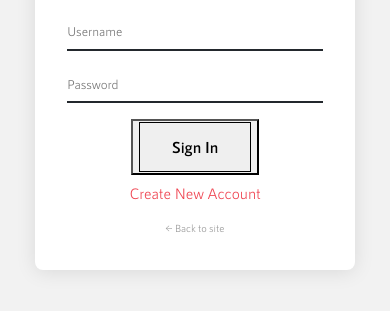
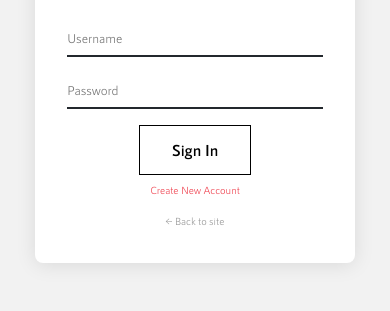
Before and after one commit to BLOORAID-SOR-SERVICE/PROVEN-Bank-GOUROU, a website: page site/profile/login.html in a window 390 px wide. Shown: the part 353-664 px from the top of the page. Drawn offline with Linux system fonts and the light colour scheme.

Commit message:
getsion responsive 5

```diff
--- a/site/assets/css/custom.css
+++ b/site/assets/css/custom.css
@@ -12,10 +12,10 @@
 .form-col{width:100%;margin-bottom:1rem}
 .form-col>input[type=email],.form-col>input[type=number],.form-col>input[type=tel],.form-col>input[type=text],.form-col>select{border-bottom:2px solid #23282d}
 .button{display:inline-block}
-.button>a,.button>button{display:inline-block;font-size:2rem;padding:1em 2em;text-align:center;-webkit-transition:.4s;transition:.4s;border:1px solid #ef4350;color:#ef4350;background:0 0;line-height:1;white-space:nowrap;font-weight:600;text-decoration:none!important;-webkit-transition:.3s;transition:.3s}
-.button>a:hover,.button>button:hover{background:#ef4350;color:#fff}
-.black.button>a,.black.button>button{color:#000;border-color:#000}
-.black.button>a:hover,.black.button>button:hover{background:#000;color:#fff}
+.button>a,.button>button,button.button{display:inline-block;font-size:2rem;padding:1em 2em;text-align:center;-webkit-transition:.4s;transition:.4s;border:1px solid #ef4350;color:#ef4350;background:0 0;line-height:1;white-space:nowrap;font-weight:600;text-decoration:none!important;cursor:pointer;font-family:inherit;-webkit-transition:.3s;transition:.3s}
+.button>a:hover,.button>button:hover,button.button:hover{background:#ef4350;color:#fff}
+.black.button>a,.black.button>button,button.black.button{color:#000;border-color:#000}
+.black.button>a:hover,.black.button>button:hover,button.black.button:hover{background:#000;color:#fff}
 .color-red{color:#ef4350}
 .header-online-banking__login-form{display:none;position:absolute;top:100%;right:0;background:#fff;padding:2rem;border-radius:1rem;box-shadow:0 4px 20px rgba(0,0,0,.15);z-index:999;min-width:28rem}
 .header-online-banking:hover .header-online-banking__login-form{display:block}
--- a/site/profile/login.html
+++ b/site/profile/login.html
@@ -29,7 +29,7 @@
         <h1>Client Access</h1>
         <p>Sign in to your account</p>
         <div class="error" id="login-error">Invalid username or password</div>
-        <form id="login-form" onsubmit="return false;">
+        <form id="login-form" onsubmit="clientLogin(); return false">
             <div class="form-row">
                 <input type="text" id="username" name="username" placeholder="Username" required>
             </div>
@@ -37,11 +37,11 @@
                 <input type="password" id="password" name="password" placeholder="Password" required>
             </div>
             <div class="form-bottom" style="justify-content:center">
-                <button type="submit" class="button black" onclick="clientLogin()"><a>Sign In</a></button>
+                <button type="submit" class="button black" onclick="clientLogin()">Sign In</button>
             </div>
         </form>
         <div class="form-bottom" style="justify-content:center;margin-top:1rem">
-            <a href="/create-account/" class="button" style="font-size:1.3rem"><a>Create New Account</a></a>
+            <a href="/create-account/" class="button" style="font-size:1.3rem">Create New Account</a>
         </div>
         <a class="back-link" href="/">&larr; Back to site</a>
     </div>
```
